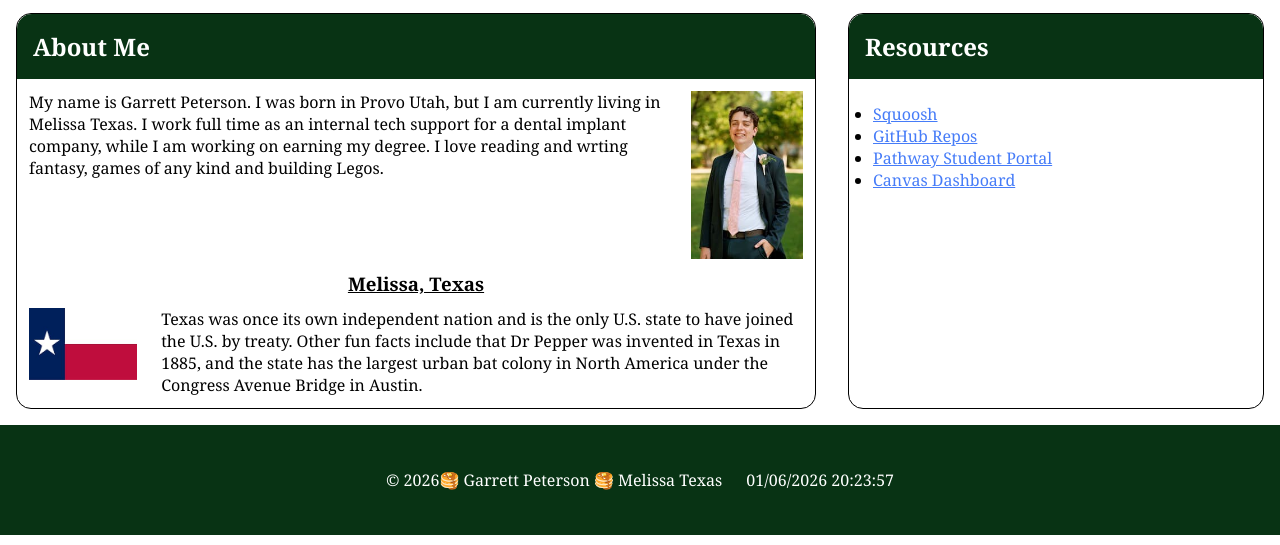
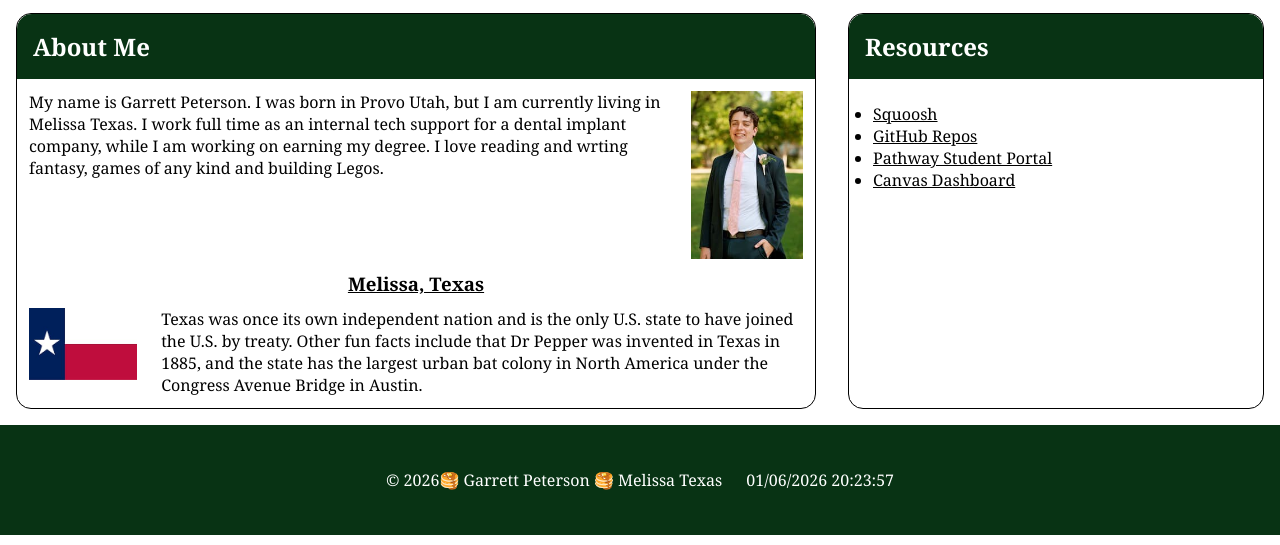
Before and after one commit to garrett-peterson/wdd131, a plain HTML site: page index.html in a window 1280 px wide. Shown: the part 255-800 px from the top of the page. Drawn offline with Linux system fonts and the light colour scheme.

Commit message:
Fixed the color thing

```diff
--- a/styles/base.css
+++ b/styles/base.css
@@ -37,7 +37,12 @@ footer {
 }
 
 li a {
-    color: var(--accent-color);
+    color: black
+}
+
+li a:hover {
+	text-decoration: underline;
+    color: var(--accent-color)
 }
 
 nav a {
```
